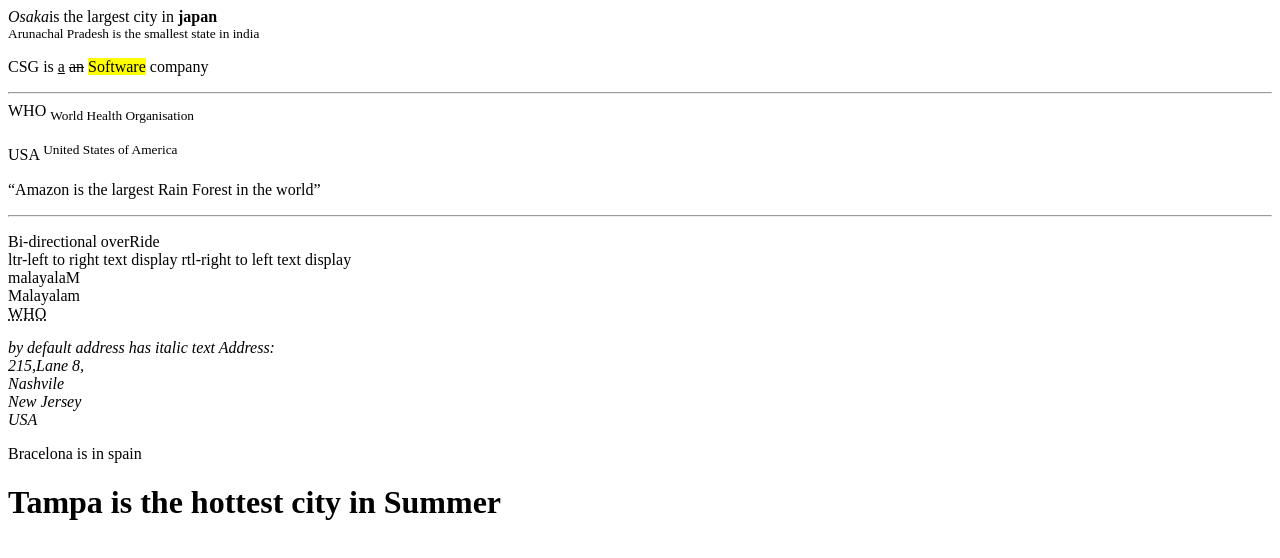
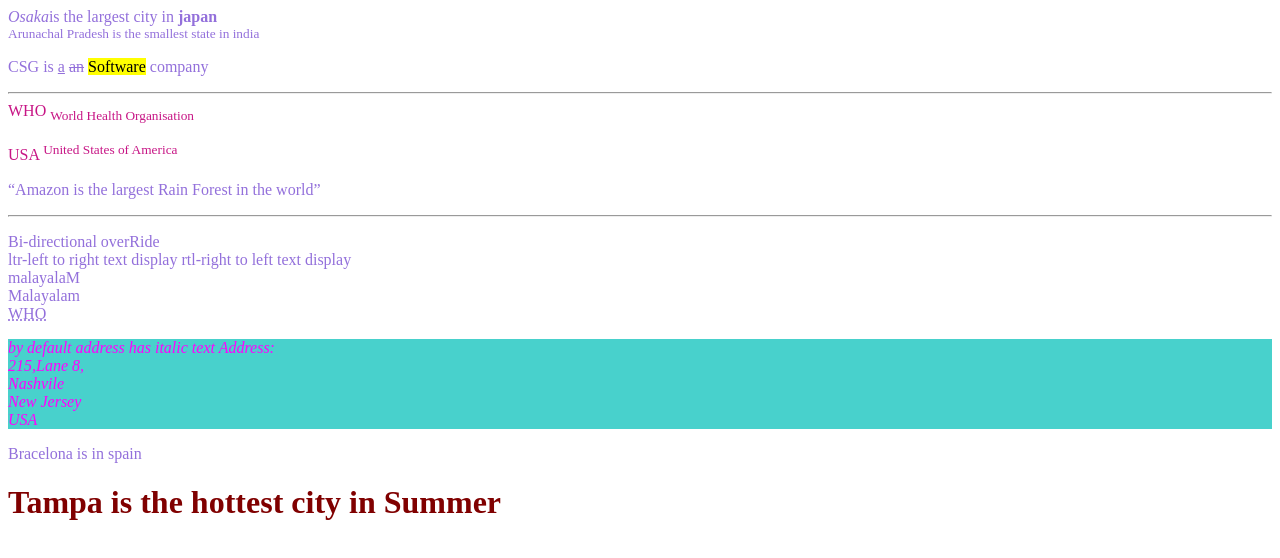
Before and after one commit to penubaladivya/Html_programs, a plain HTML site: page Part2.html in a window 1280 px wide. Drawn offline with Linux system fonts and the light colour scheme.

Commit message:
output is verified

```diff
--- a/Part2.html
+++ b/Part2.html
@@ -2,7 +2,19 @@
   <head>
     <title>Internal Styling</title>
     <style>
-
+      h1{
+        color: maroon;
+      }
+      p{
+        color:mediumpurple;
+      }
+      div{
+        color: mediumvioletred;
+      }
+      address{
+        color: magenta;
+        background-color: mediumturquoise;
+      }
     </style>
   </head>
   <body>
```
Also changed, not shown: part3.html (+2 -2 lines).
